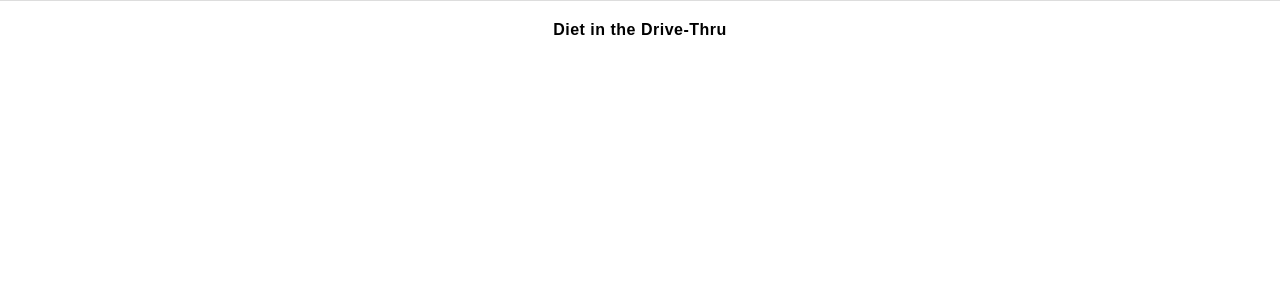
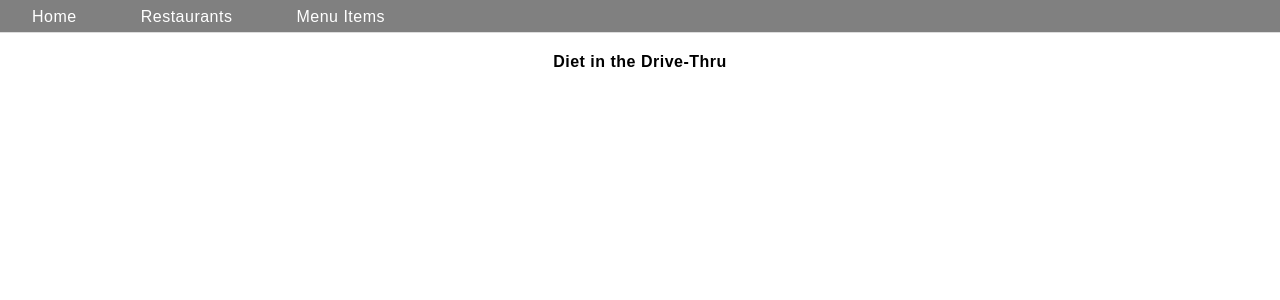
Before and after one commit to patrick-seafield/diet-in-the-drive-thru, a Nuxt app: page /restaurants/1 in a window 1280 px wide. Shown: the top 300 px of the page. Built offline with nearby package versions, Linux system fonts and the light colour scheme.

Commit message:
add in minireset to deal with weird css inconsistencies

```diff
--- a/assets/css/main.css
+++ b/assets/css/main.css
@@ -1,3 +1,5 @@
+@import "minireset.css";
+
 html, body
 {
   background-color: #fff;
@@ -26,3 +28,12 @@ a, a:hover, a:focus, a:visited
   max-width: 400px;
   max-height: 289px;
 }
+
+
+nav {
+  background-color: grey;
+}
+
+nav li {
+  display: inline-block;
+}
--- /dev/null
+++ b/assets/css/minireset.css
@@ -0,0 +1,81 @@
+/*! minireset.css v0.0.3 | MIT License | github.com/jgthms/minireset.css */
+html,
+body,
+p,
+ol,
+ul,
+li,
+dl,
+dt,
+dd,
+blockquote,
+figure,
+fieldset,
+legend,
+textarea,
+pre,
+iframe,
+hr,
+h1,
+h2,
+h3,
+h4,
+h5,
+h6 {
+  margin: 0;
+  padding: 0;
+}
+
+h1,
+h2,
+h3,
+h4,
+h5,
+h6 {
+  font-size: 100%;
+  font-weight: normal;
+}
+
+ul {
+  list-style: none;
+}
+
+button,
+input,
+select,
+textarea {
+  margin: 0;
+}
+
+html {
+  box-sizing: border-box;
+}
+
+*, *:before, *:after {
+  box-sizing: inherit;
+}
+
+img,
+embed,
+iframe,
+object,
+audio,
+video {
+  height: auto;
+  max-width: 100%;
+}
+
+iframe {
+  border: 0;
+}
+
+table {
+  border-collapse: collapse;
+  border-spacing: 0;
+}
+
+td,
+th {
+  padding: 0;
+  text-align: left;
+}
--- a/components/Header.vue
+++ b/components/Header.vue
@@ -1,7 +1,28 @@
-<header>
+<template>
+  <header>
     <nav>
-        <ul>
-            <li>Home</li>
-        </ul>
+      <ul>
+        <li>Home</li>
+        <li>Restaurants</li>
+        <li>Menu Items</li>
+      </ul>
     </nav>
-</header>
+  </header>
+</template>
+
+
+<style scoped>
+
+ul {
+  margin: 0rem;
+  height: 2rem;
+}
+
+nav li {
+  color: white;
+  padding-left: 2rem;
+  padding-right: 2rem;
+  padding-top: 0.5rem;
+}
+
+</style>
--- a/layouts/default.vue
+++ b/layouts/default.vue
@@ -1,15 +1,18 @@
 <template>
   <div>
+    <MyHeader/>
     <nuxt/>
-    <my-footer/>
+    <MyFooter/>
   </div>
 </template>
 
 <script>
+import MyHeader from '~/components/Header.vue'
 import MyFooter from '~/components/Footer.vue'
 
 export default {
   components: {
+    MyHeader,
     MyFooter
   }
 }
```
